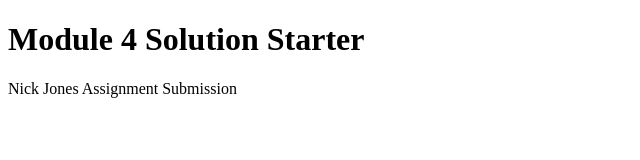
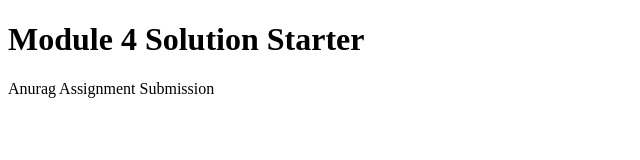
Before and after one commit to AnuragBishnoi/assignment-4, a plain HTML site: page index.html in a window 1280 px wide. Shown: the full height of the page, 0-640 px from the left. Drawn offline with Linux system fonts and the light colour scheme.

Commit message:
Update index.html

```diff
--- a/index.html
+++ b/index.html
@@ -9,6 +9,6 @@
 </head>
 <body>
   <h1>Module 4 Solution Starter</h1>
-    <p>Nick Jones Assignment Submission</p>
+    <p>Anurag Assignment Submission</p>
 </body>
 </html>
```
